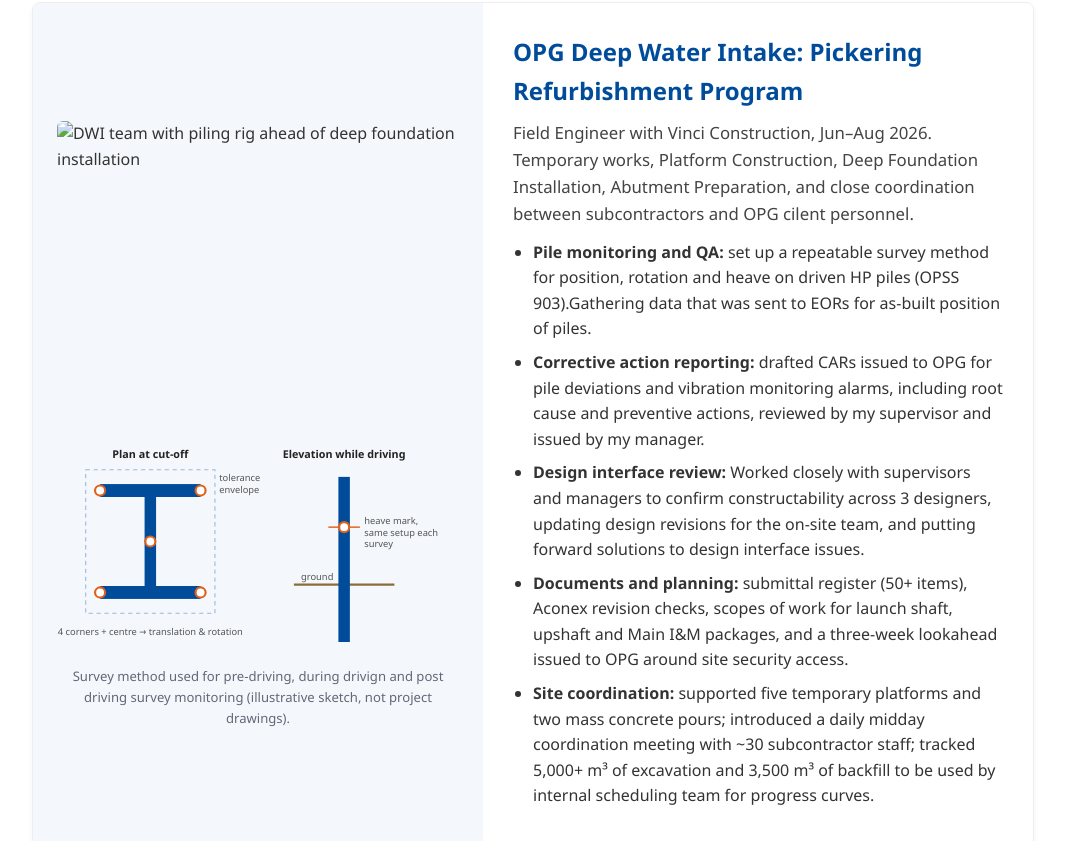
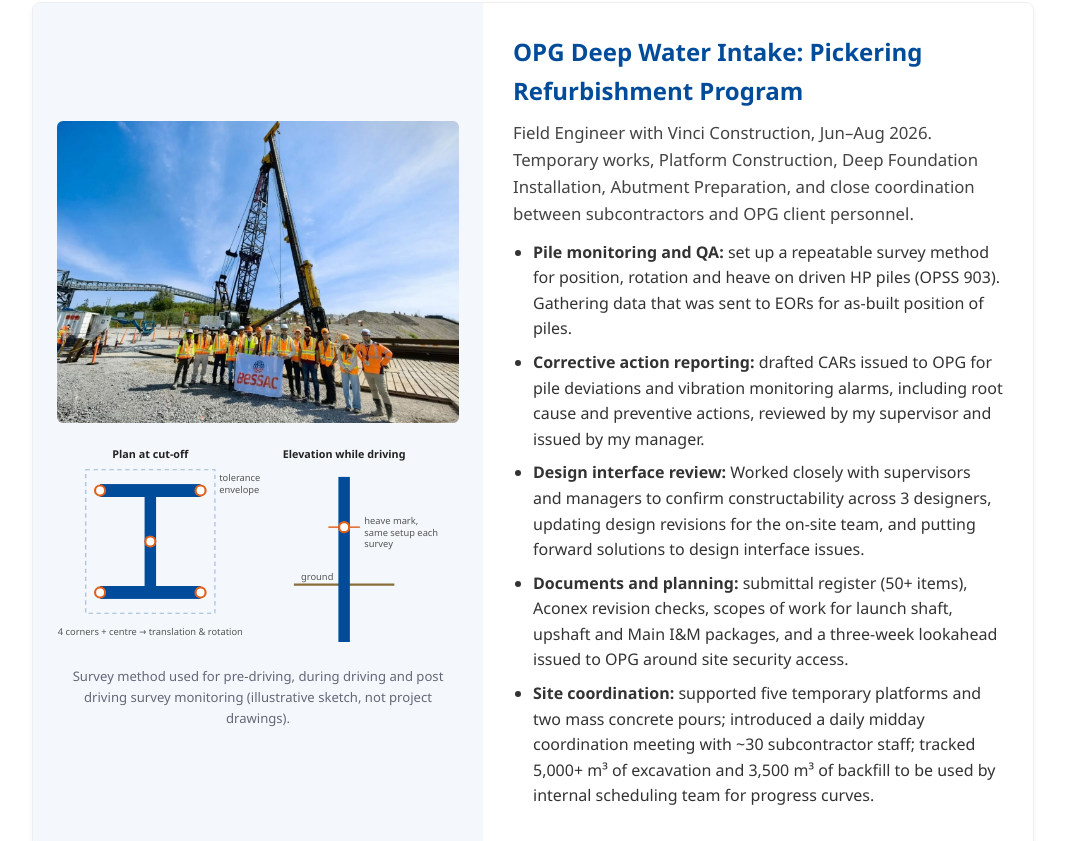
Before and after one commit to anthonyvargale/portfolio, a plain HTML site: page index.html in a window 1280 px wide. Shown: the part 620-1461 px from the top of the page, without its empty margins (108-1173 px from the left). Drawn offline with Linux system fonts and the light colour scheme.

Commit message:
Add files via upload

```diff
--- a/index.html
+++ b/index.html
@@ -47,7 +47,7 @@
                 <div class="featured-project">
                     <div class="project-card large-card dwi-card">
                         <div class="dwi-visual">
-                            <img class = "dwi-photo" src = ./images/dwi-piling-team.jpg" alt = "DWI team with piling rig ahead of deep foundation installation">
+                            <img class="dwi-photo" src="./images/dwi-piling-team.jpg" alt="DWI team with piling rig ahead of deep foundation installation">
                             <figure class="diagram">
                                 <svg viewBox="0 0 560 300" role="img" aria-labelledby="pileTitle pileDesc">
                                     <title id="pileTitle">Pile monitoring survey method</title>
@@ -76,14 +76,14 @@
                                     <text x="428" y="148" class="d-small">survey</text>
                                     <text x="340" y="194" class="d-small">ground</text>
                                 </svg>
-                                <figcaption> Survey method used for pre-driving, during drivign and post driving survey monitoring (illustrative sketch, not project drawings).</figcaption>
+                                <figcaption> Survey method used for pre-driving, during driving and post driving survey monitoring (illustrative sketch, not project drawings).</figcaption>
                             </figure>
                         </div>
                         <div class="project-info">
                             <h4>OPG Deep Water Intake: Pickering Refurbishment Program</h4>
-                            <p class="lead">Field Engineer with Vinci Construction, Jun–Aug 2026. Temporary works, Platform Construction, Deep Foundation Installation, Abutment Preparation, and close coordination between subcontractors and OPG cilent personnel. </p>
+                            <p class="lead">Field Engineer with Vinci Construction, Jun–Aug 2026. Temporary works, Platform Construction, Deep Foundation Installation, Abutment Preparation, and close coordination between subcontractors and OPG client personnel. </p>
                             <ul class="bullets">
-                                <li><strong>Pile monitoring and QA:</strong> set up a repeatable survey method for position, rotation and heave on driven HP piles (OPSS 903).Gathering data that was sent to EORs for as-built position of piles.</li>
+                                <li><strong>Pile monitoring and QA:</strong> set up a repeatable survey method for position, rotation and heave on driven HP piles (OPSS 903). Gathering data that was sent to EORs for as-built position of piles.</li>
                                 <li><strong>Corrective action reporting:</strong> drafted CARs issued to OPG for pile deviations and vibration monitoring alarms, including root cause and preventive actions, reviewed by my supervisor and issued by my manager.</li>
                                 <li><strong>Design interface review:</strong> Worked closely with supervisors and managers to confirm constructability across 3 designers, updating design revisions for the on-site team, and putting forward solutions to design interface issues. </li>
                                 <li><strong>Documents and planning:</strong> submittal register (50+ items), Aconex revision checks, scopes of work for launch shaft, upshaft and Main I&M packages, and a three-week lookahead issued to OPG around site security access.</li>
@@ -153,12 +153,11 @@
             <!-- CAPSTONE -->
             <div class="project-card academic-breakout capstone-card">
                 <div class="capstone-visual">
-                    <div class="capstone-visual">
-    <figure class="diagram">
-        <img src="./images/CC3.jpeg" alt="Commerce Court 3 rendering" style="width:100%; border-radius:6px;">
-        <figcaption>Rendering: Hariri Pontarini Architects for QuadReal Property Group.</figcaption>
-    </figure>
-               </div>
+                    <figure class="diagram">
+                        <img src="./images/CC3.jpeg" alt="Commerce Court 3 rendering" style="display:block; max-width:100%; max-height:560px; width:auto; margin:0 auto; border-radius:6px;">
+                        <figcaption>Rendering: Hariri Pontarini Architects for QuadReal Property Group.</figcaption>
+                    </figure>
+                </div>
                 <div class="project-info">
                     <span class="tag">Capstone · In progress · 2026–27</span>
                     <h4>64-Storey Office Tower, Downtown Toronto</h4>
```
